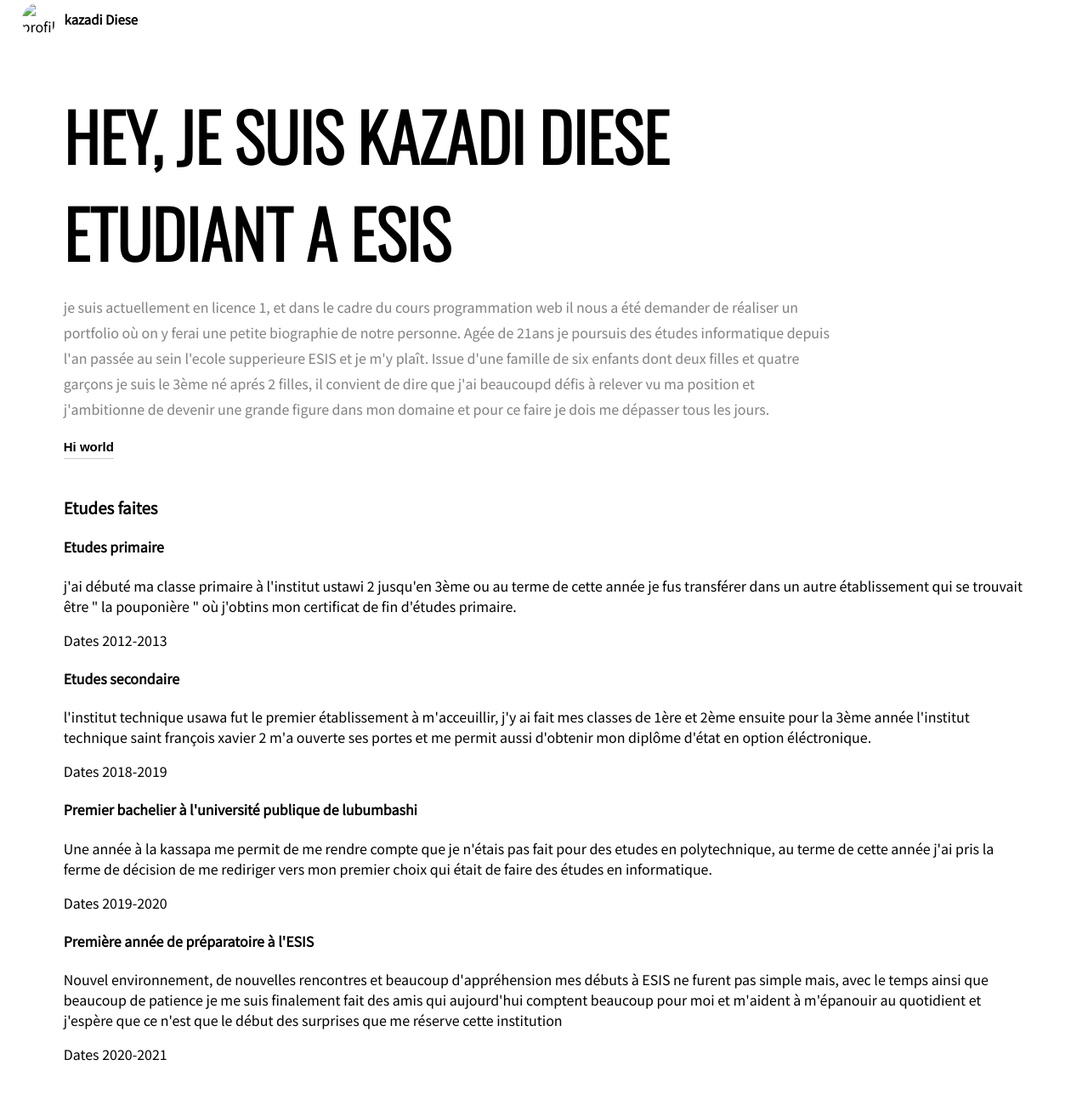
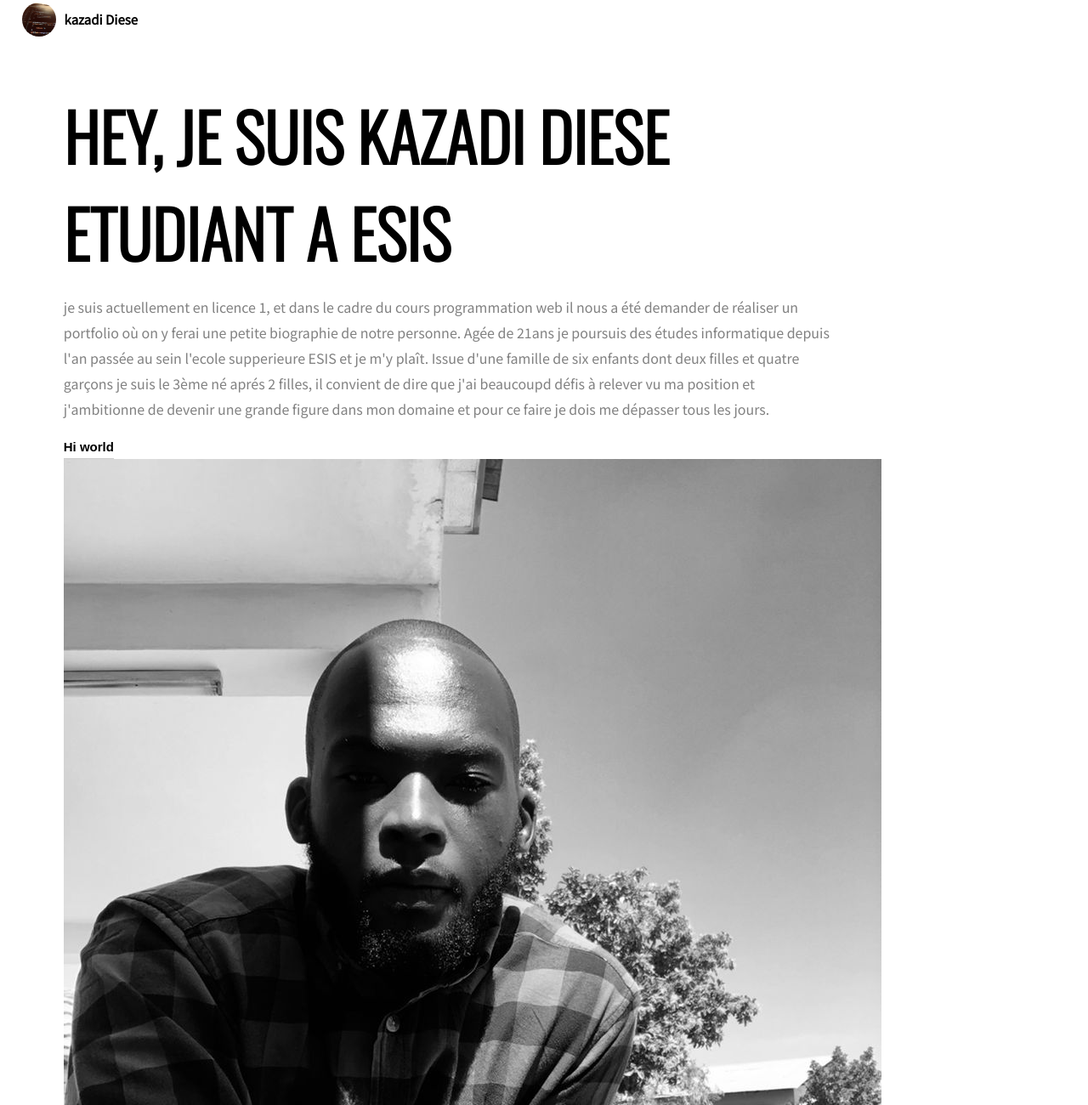
Before and after one commit to lowa23/portfolio, a plain HTML site: page index.html in a window 1280 px wide. Shown: the top 1300 px of the page at 85% size. Drawn offline with nearby package versions, Linux system fonts and the light colour scheme.

Commit message:
Update index.html

```diff
--- a/index.html
+++ b/index.html
@@ -10,7 +10,7 @@
     <body>
          <nav>
         <div class="profile">
-            <img src="images/vvv.jpeg" alt="profile photo"/>
+            <img src="vvv.jpeg" alt="profile photo"/>
             <h1>kazadi Diese</h1>
         </div>
 
@@ -29,7 +29,7 @@
                 <button>Hi world</button>
             </header>
             <section class="presentation">
-                <img src="images/profile.jpeg.jpeg" alt="">
+                <img src="profile.jpeg.jpeg" alt="">
             </section>
             <section class="etudes">
                 <h1>Etudes faites</h1>
```
